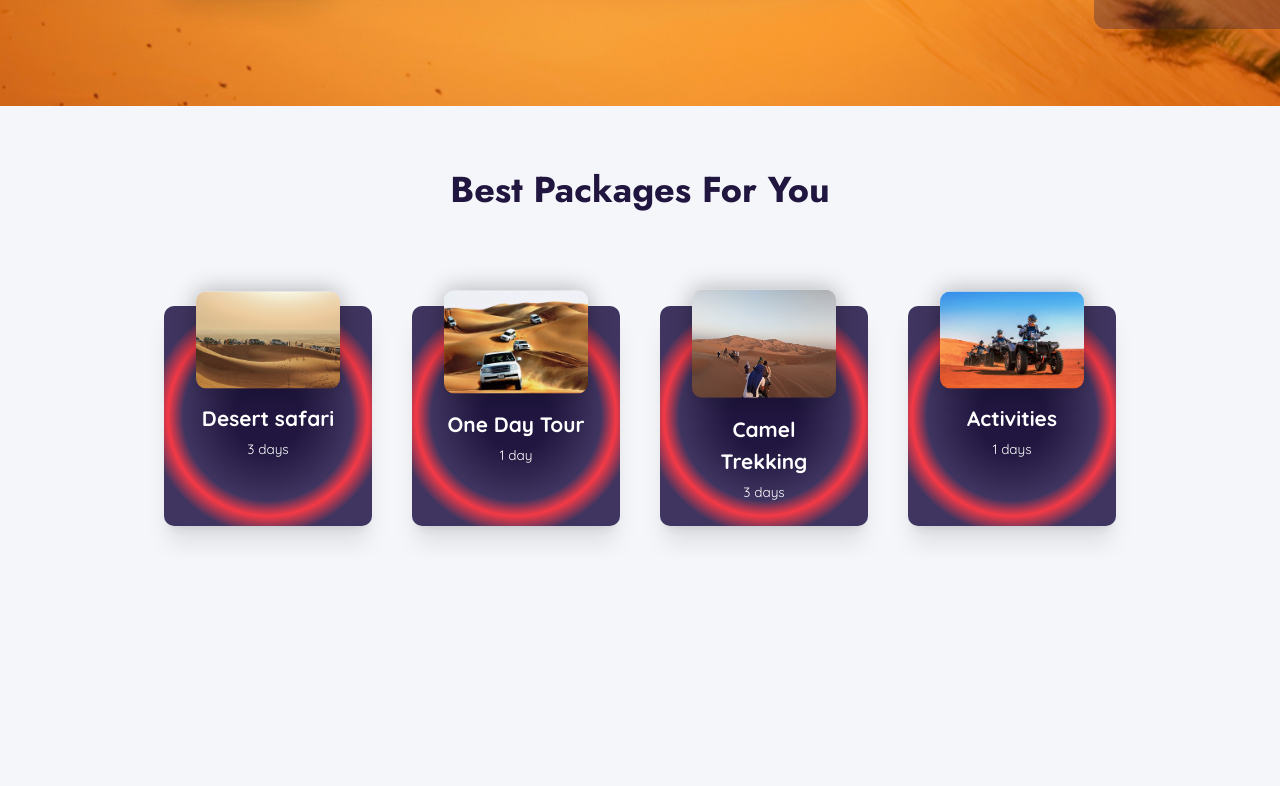
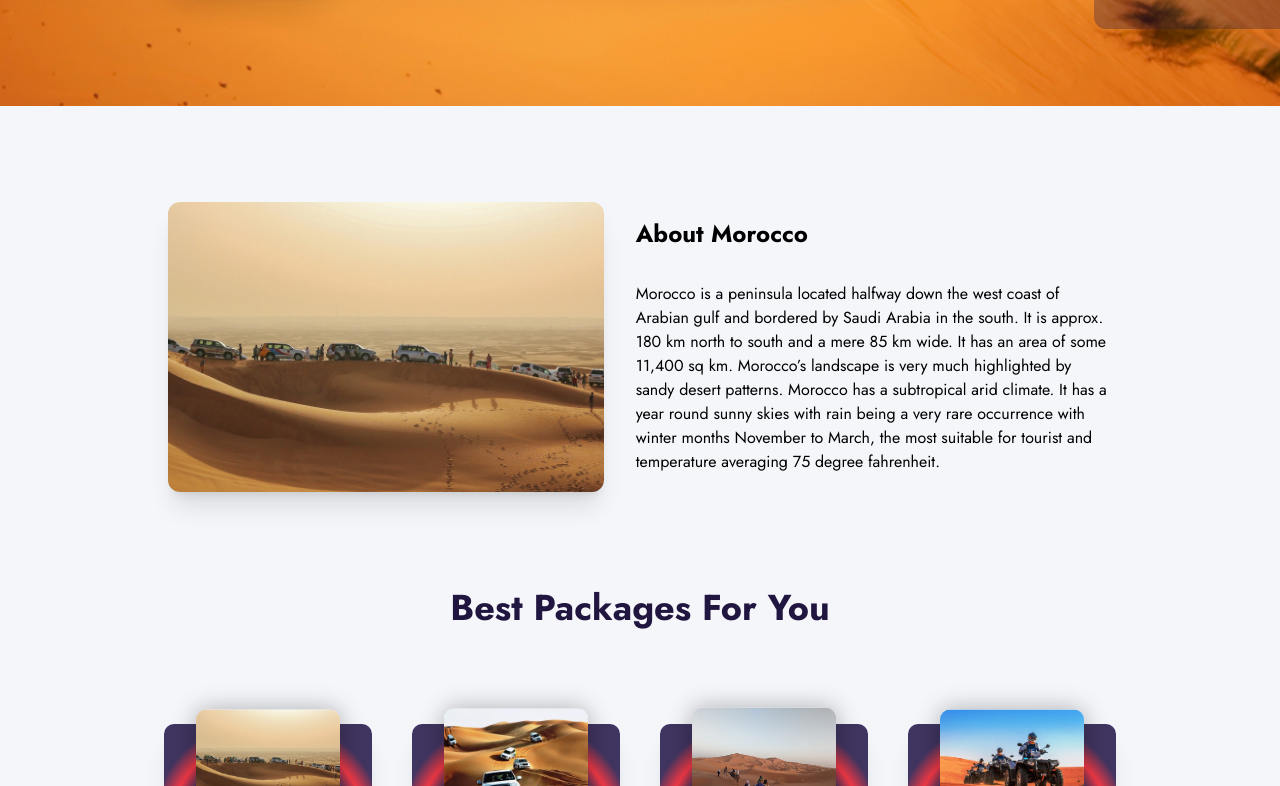
Before and after one commit to rhmx01/nidaglass, a React (Create React App) app: page / in a window 1280 px wide. Shown: the part 694-1480 px from the top of the page. Before the commit the page ends 1252 px from the top, so only its background shows below. Built offline with nearby package versions, Linux system fonts and the light colour scheme.

Commit message:
About section

```diff
--- a/src/App.js
+++ b/src/App.js
@@ -2,12 +2,14 @@ import './App.css';
 import Navbar from "./components/Header/Navbar";
 import Header from "./components/Header/Header";
 import ServicesList from "./components/ServicesList";
+import About from "./components/About";
 
 function App() {
     return (
         <div className="App bg-body">
             <Navbar/>
             <Header/>
+            <About/>
             <ServicesList/>
 
         </div>
--- /dev/null
+++ b/src/components/About.js
@@ -0,0 +1,31 @@
+import React from 'react';
+import daytour from "../images/day-tour.jpg"
+
+const About = () => {
+    const data_fr = {
+        name: "About Morocco",
+        description: "Morocco is a peninsula located halfway down the west coast of Arabian gulf and bordered by Saudi Arabia in the south. It is approx. 180 km north to south and a mere 85 km wide. It has an area of some 11,400 sq km. Morocco’s landscape is very much highlighted by sandy desert patterns. Morocco has a subtropical arid climate. It has a year round sunny skies with rain being a very rare occurrence with winter months November to March, the most suitable for tourist and temperature averaging 75 degree fahrenheit."
+    }
+    return (
+        <div className="w-full lg:container mx-auto">
+            <div className="pt-16 flex items-center">
+                <div className="flex py-8">
+                    <div className="px-4">
+                        <img id="about-pic" src={daytour} alt="Rachid hamma ali" className="flex shadow-xl max-h-96 rounded-xl shadow-lg"/>
+                    </div>
+                    <div id="profiledescription" className="text-color">
+                        <h1 className="p-4 font-bold text-2xl text-left">{data_fr.name}</h1>
+                        <p className="p-4 text-left max-w-2xl">{data_fr.description}</p>
+                        {/*<div className="p-4 flex mx-auto">*/}
+                        {/*    <a href="https://www.linkedin.com/in/rhmx/" target="_blank" rel="noreferrer"><img src={linkedin} alt="Rachid hamma ali linkedIn profile" className="social-icons p-1 rounded-md"/></a>*/}
+                        {/*    <a href="https://github.com/rhmx01" target="_blank" rel="noreferrer"><img src={github} alt="Rachid hamma ali github profile" className="social-icons p-1 rounded-md"/></a>*/}
+                        {/*    <a href="https://rhmx01.medium.com" target="_blank" rel="noreferrer"><img src={medium} alt="Rachid hamma ali medium profile" className="social-icons p-1 rounded-md"/></a>*/}
+                        {/*</div>*/}
+                    </div>
+                </div>
+            </div>
+        </div>
+    );
+};
+
+export default About;
--- a/src/components/ServicesList.js
+++ b/src/components/ServicesList.js
@@ -27,7 +27,7 @@ const ServicesList = () => {
         },
     ]
     return (
-        <div className="mt-8 p-8 ">
+        <div className="mt-8 p-8">
             <h1 className="font-bold text-4xl text-center  text-purple mb-4">Best Packages For You</h1>
             <div className="mt-8 grid lg:grid-cols-4 gap-4 w-full lg:container mx-auto">
                 {
```
